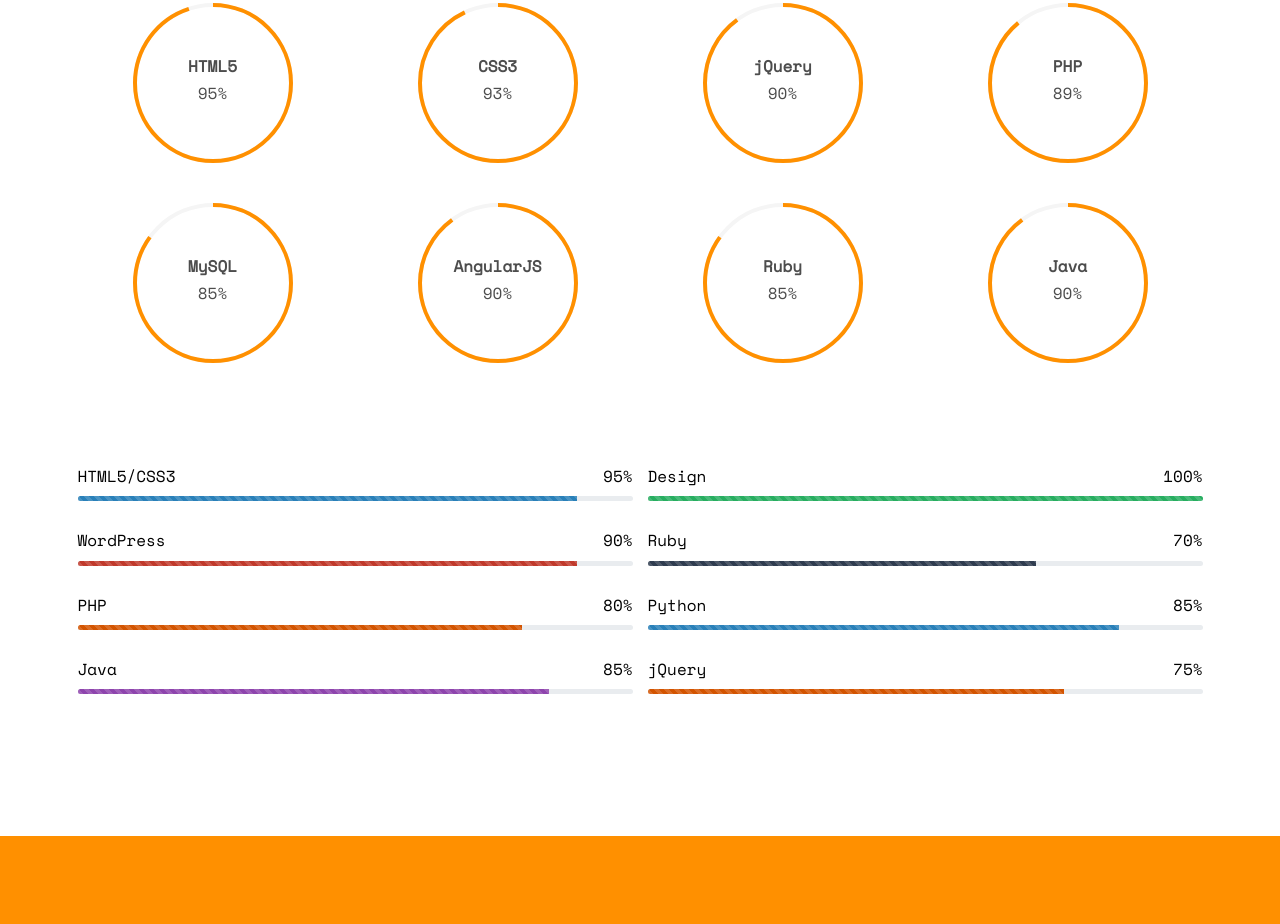
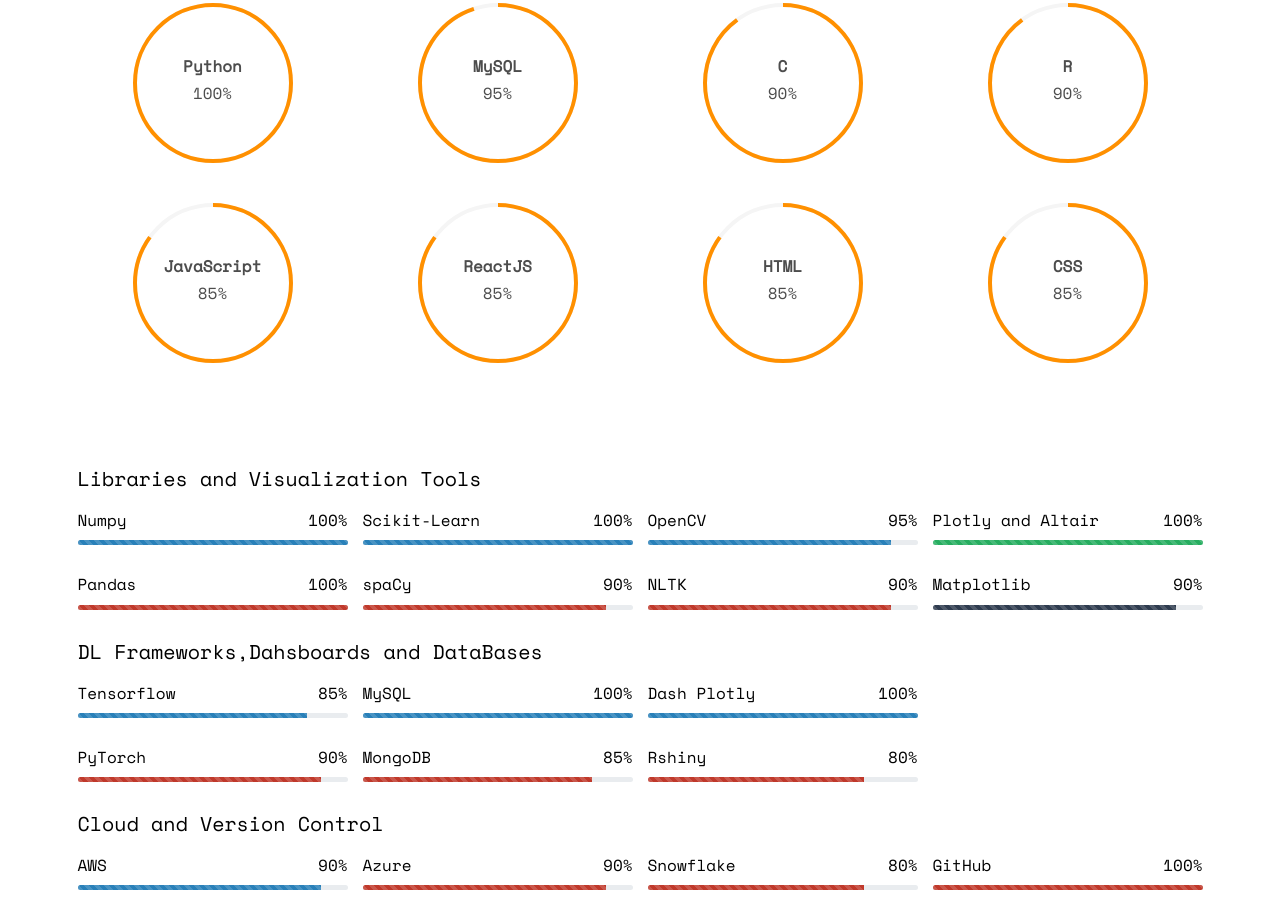
Before and after one commit to caramel2001/prathamAgarwal, a plain HTML site: page index.html in a window 1280 px wide. Shown: the part 4000-4924 px from the top of the page. Drawn offline with nearby package versions, Linux system fonts and the light colour scheme; some packages are replaced by stand-ins of ours; no server answers; files whose address does not match are found by name.

Commit message:
updated skills tab

```diff
--- a/index.html
+++ b/index.html
@@ -320,35 +320,72 @@
 			</div>
 			<div class="row row-pb-md">
 				<div class="col-md-3 col-sm-6 col-xs-12 text-center">
-					<div class="chart" data-percent="95"><span><strong>HTML5</strong>95%</span></div>
+					<div class="chart" data-percent="100"><span><strong>Python</strong>100%</span></div>
 				</div>
 				<div class="col-md-3 col-sm-6 col-xs-12 text-center">
-					<div class="chart" data-percent="93"><span><strong>CSS3</strong>93%</span></div>
+					<div class="chart" data-percent="95"><span><strong>MySQL</strong>95%</span></div>
 				</div>
 				<div class="col-md-3 col-sm-6 col-xs-12 text-center">
-					<div class="chart" data-percent="90"><span><strong>jQuery</strong>90%</span></div>
+					<div class="chart" data-percent="90"><span><strong>C</strong>90%</span></div>
 				</div>
 
 				<div class="col-md-3 col-sm-6 col-xs-12 text-center">
-					<div class="chart" data-percent="89"><span><strong>PHP</strong>89%</span></div>
+					<div class="chart" data-percent="90"><span><strong>R</strong>90%</span></div>
 				</div>
 				<div class="col-md-3 col-sm-6 col-xs-12 text-center">
-					<div class="chart" data-percent="85"><span><strong>MySQL</strong>85%</span></div>
+					<div class="chart" data-percent="85"><span><strong>JavaScript</strong>85%</span></div>
 				</div>
 				<div class="col-md-3 col-sm-6 col-xs-12 text-center">
-					<div class="chart" data-percent="90"><span><strong>AngularJS</strong>90%</span></div>
+					<div class="chart" data-percent="85"><span><strong>ReactJS</strong>85%</span></div>
 				</div>
 				<div class="col-md-3 col-sm-6 col-xs-12 text-center">
-					<div class="chart" data-percent="85"><span><strong>Ruby</strong>85%</span></div>
+					<div class="chart" data-percent="85"><span><strong>HTML</strong>85%</span></div>
 				</div>
 				<div class="col-md-3 col-sm-6 col-xs-12 text-center">
-					<div class="chart" data-percent="90"><span><strong>Java</strong>90%</span></div>
+					<div class="chart" data-percent="85"><span><strong>CSS</strong>85%</span></div>
 				</div>
 			</div>
 			<div class="row">
-				<div class="col-md-6">
+				<h2>Libraries and Visualization Tools</h2>
+				<div class="col-md-3">
 					<div class="progress-wrap">
-						<h3><span class="name-left">HTML5/CSS3</span><span class="value-right">95%</span></h3>
+						<h3><span class="name-left">Numpy</span><span class="value-right">100%</span></h3>
+						<div class="progress">
+						  <div class="progress-bar progress-bar-1 progress-bar-striped active" role="progressbar"
+						  aria-valuenow="100" aria-valuemin="0" aria-valuemax="100" style="width:100%">
+						  </div>
+						</div>
+					</div>
+					<div class="progress-wrap">
+						<h3><span class="name-left">Pandas</span><span class="value-right">100%</span></h3>
+						<div class="progress">
+						  <div class="progress-bar progress-bar-2 progress-bar-striped active" role="progressbar"
+						  aria-valuenow="100" aria-valuemin="0" aria-valuemax="100" style="width:100%">
+						  </div>
+						</div>
+					</div>
+				</div>
+				<div class="col-md-3">
+					<div class="progress-wrap">
+						<h3><span class="name-left">Scikit-Learn</span><span class="value-right">100%</span></h3>
+						<div class="progress">
+						  <div class="progress-bar progress-bar-1 progress-bar-striped active" role="progressbar"
+						  aria-valuenow="100" aria-valuemin="0" aria-valuemax="100" style="width:100%">
+						  </div>
+						</div>
+					</div>
+					<div class="progress-wrap">
+						<h3><span class="name-left">spaCy</span><span class="value-right">90%</span></h3>
+						<div class="progress">
+						  <div class="progress-bar progress-bar-2 progress-bar-striped active" role="progressbar"
+						  aria-valuenow="90" aria-valuemin="0" aria-valuemax="100" style="width:90%">
+						  </div>
+						</div>
+					</div>
+				</div>
+				<div class="col-md-3">
+					<div class="progress-wrap">
+						<h3><span class="name-left">OpenCV</span><span class="value-right">95%</span></h3>
 						<div class="progress">
 						  <div class="progress-bar progress-bar-1 progress-bar-striped active" role="progressbar"
 						  aria-valuenow="90" aria-valuemin="0" aria-valuemax="100" style="width:90%">
@@ -356,33 +393,17 @@
 						</div>
 					</div>
 					<div class="progress-wrap">
-						<h3><span class="name-left">WordPress</span><span class="value-right">90%</span></h3>
+						<h3><span class="name-left">NLTK</span><span class="value-right">90%</span></h3>
 						<div class="progress">
 						  <div class="progress-bar progress-bar-2 progress-bar-striped active" role="progressbar"
 						  aria-valuenow="90" aria-valuemin="0" aria-valuemax="100" style="width:90%">
 						  </div>
 						</div>
 					</div>
+				</div>
+				<div class="col-md-3">
 					<div class="progress-wrap">
-						<h3><span class="name-left">PHP</span><span class="value-right">80%</span></h3>
-						<div class="progress">
-						  <div class="progress-bar progress-bar-3 progress-bar-striped active" role="progressbar"
-						  aria-valuenow="80" aria-valuemin="0" aria-valuemax="100" style="width:80%">
-						  </div>
-						</div>
-					</div>
-					<div class="progress-wrap">
-						<h3><span class="name-left">Java</span><span class="value-right">85%</span></h3>
-						<div class="progress">
-						  <div class="progress-bar progress-bar-4 progress-bar-striped active" role="progressbar"
-						  aria-valuenow="85" aria-valuemin="0" aria-valuemax="100" style="width:85%">
-						  </div>
-						</div>
-					</div>
-				</div>
-				<div class="col-md-6">
-					<div class="progress-wrap">
-						<h3><span class="name-left">Design</span><span class="value-right">100%</span></h3>
+						<h3><span class="name-left">Plotly and Altair</span><span class="value-right">100%</span></h3>
 						<div class="progress">
 						  <div class="progress-bar progress-bar-5 progress-bar-striped active" role="progressbar"
 						  aria-valuenow="100" aria-valuemin="0" aria-valuemax="100" style="width:100%">
@@ -390,15 +411,20 @@
 						</div>
 					</div>
 					<div class="progress-wrap">
-						<h3><span class="name-left">Ruby</span><span class="value-right">70%</span></h3>
+						<h3><span class="name-left">Matplotlib</span><span class="value-right">90%</span></h3>
 						<div class="progress">
 						  <div class="progress-bar progress-bar-striped active" role="progressbar"
-						  aria-valuenow="70" aria-valuemin="0" aria-valuemax="100" style="width:70%">
+						  aria-valuenow="90" aria-valuemin="0" aria-valuemax="100" style="width:90%">
 						  </div>
 						</div>
 					</div>
+
+				</div>
+
+				<h2>DL Frameworks,Dahsboards and DataBases</h2>
+				<div class="col-md-3">
 					<div class="progress-wrap">
-						<h3><span class="name-left">Python</span><span class="value-right">85%</span></h3>
+						<h3><span class="name-left">Tensorflow</span><span class="value-right">85%</span></h3>
 						<div class="progress">
 						  <div class="progress-bar progress-bar-1 progress-bar-striped active" role="progressbar"
 						  aria-valuenow="85" aria-valuemin="0" aria-valuemax="100" style="width:85%">
@@ -406,14 +432,93 @@
 						</div>
 					</div>
 					<div class="progress-wrap">
-						<h3><span class="name-left">jQuery</span><span class="value-right">75%</span></h3>
+						<h3><span class="name-left">PyTorch</span><span class="value-right">90%</span></h3>
 						<div class="progress">
-						  <div class="progress-bar progress-bar-3 progress-bar-striped active" role="progressbar"
-						  aria-valuenow="75" aria-valuemin="0" aria-valuemax="100" style="width:75%">
+						  <div class="progress-bar progress-bar-2 progress-bar-striped active" role="progressbar"
+						  aria-valuenow="90" aria-valuemin="0" aria-valuemax="100" style="width:90%">
 						  </div>
 						</div>
 					</div>
 				</div>
+				<div class="col-md-3">
+					<div class="progress-wrap">
+						<h3><span class="name-left">MySQL</span><span class="value-right">100%</span></h3>
+						<div class="progress">
+						  <div class="progress-bar progress-bar-1 progress-bar-striped active" role="progressbar"
+						  aria-valuenow="100" aria-valuemin="0" aria-valuemax="100" style="width:100%">
+						  </div>
+						</div>
+					</div>
+					<div class="progress-wrap">
+						<h3><span class="name-left">MongoDB</span><span class="value-right">85%</span></h3>
+						<div class="progress">
+						  <div class="progress-bar progress-bar-2 progress-bar-striped active" role="progressbar"
+						  aria-valuenow="85" aria-valuemin="0" aria-valuemax="100" style="width:85%">
+						  </div>
+						</div>
+					</div>
+				</div>
+				<div class="col-md-3">
+					<div class="progress-wrap">
+						<h3><span class="name-left">Dash Plotly</span><span class="value-right">100%</span></h3>
+						<div class="progress">
+						  <div class="progress-bar progress-bar-1 progress-bar-striped active" role="progressbar"
+						  aria-valuenow="100" aria-valuemin="0" aria-valuemax="100" style="width:100%">
+						  </div>
+						</div>
+					</div>
+					<div class="progress-wrap">
+						<h3><span class="name-left">Rshiny</span><span class="value-right">80%</span></h3>
+						<div class="progress">
+						  <div class="progress-bar progress-bar-2 progress-bar-striped active" role="progressbar"
+						  aria-valuenow="80" aria-valuemin="0" aria-valuemax="100" style="width:80%">
+						  </div>
+						</div>
+					</div>
+				</div>
+
+				<h2>Cloud and Version Control</h2>
+				<div class="col-md-3">
+					<div class="progress-wrap">
+						<h3><span class="name-left">AWS</span><span class="value-right">90%</span></h3>
+						<div class="progress">
+						  <div class="progress-bar progress-bar-1 progress-bar-striped active" role="progressbar"
+						  aria-valuenow="90" aria-valuemin="0" aria-valuemax="100" style="width:90%">
+						  </div>
+						</div>
+					</div>
+				</div>
+				<div class="col-md-3">
+					<div class="progress-wrap">
+						<h3><span class="name-left">Azure</span><span class="value-right">90%</span></h3>
+						<div class="progress">
+						  <div class="progress-bar progress-bar-2 progress-bar-striped active" role="progressbar"
+						  aria-valuenow="90" aria-valuemin="0" aria-valuemax="100" style="width:90%">
+						  </div>
+						</div>
+					</div>
+				</div>
+				<div class="col-md-3">
+					<div class="progress-wrap">
+						<h3><span class="name-left">Snowflake</span><span class="value-right">80%</span></h3>
+						<div class="progress">
+						  <div class="progress-bar progress-bar-2 progress-bar-striped active" role="progressbar"
+						  aria-valuenow="80" aria-valuemin="0" aria-valuemax="100" style="width:80%">
+						  </div>
+						</div>
+					</div>
+				</div>
+				<div class="col-md-3">
+					<div class="progress-wrap">
+						<h3><span class="name-left">GitHub</span><span class="value-right">100%</span></h3>
+						<div class="progress">
+						  <div class="progress-bar progress-bar-2 progress-bar-striped active" role="progressbar"
+						  aria-valuenow="100" aria-valuemin="0" aria-valuemax="100" style="width:100%">
+						  </div>
+						</div>
+					</div>
+				</div>
+
 			</div>
 		</div>
 	</div>
```
